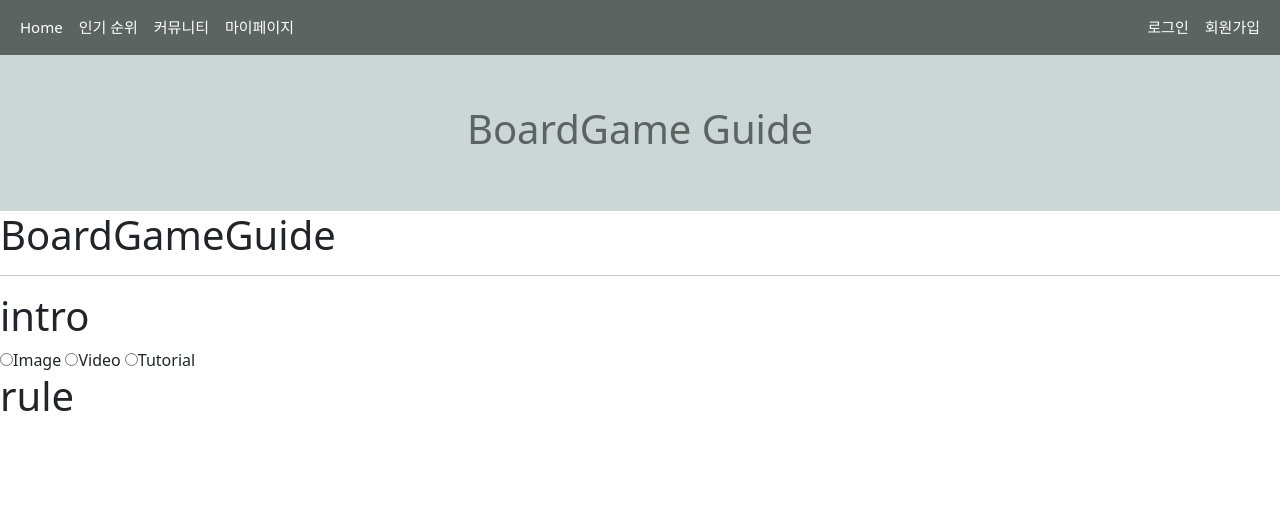
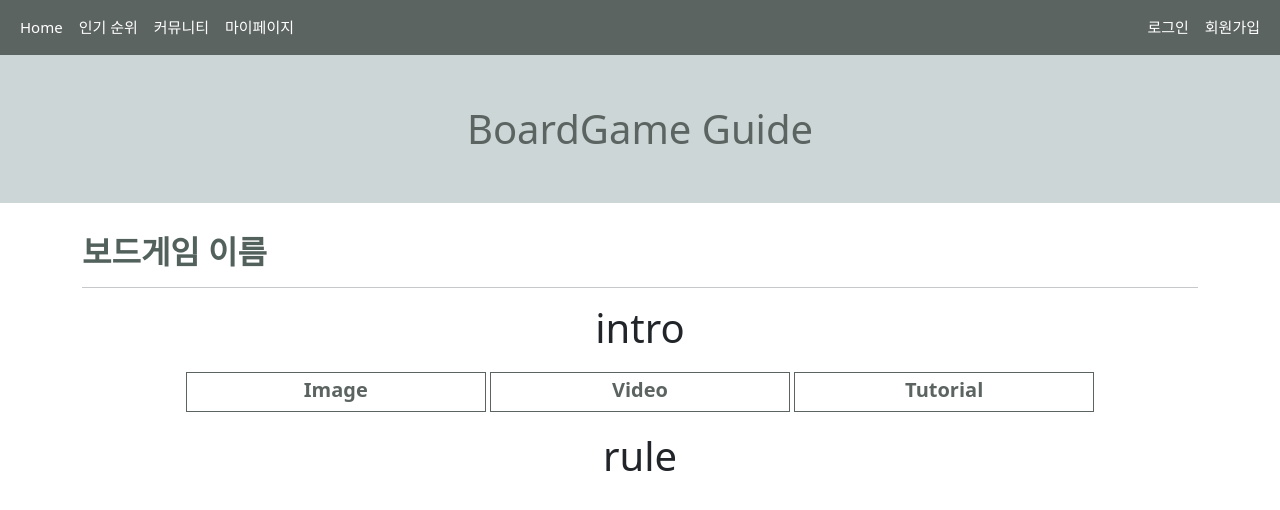
Before and after one commit to J1Yun/board-game-guide, a Django app: template BoardGameGuide/boardgame/templates/game.html in a window 1280 px wide. Shown: the top 510 px of the page. Run offline with Django 3.2, Linux system fonts and the light colour scheme; the template is opened without the code that fills it, so the values that code supplies are empty.

Commit message:
Update game.html

```diff
--- a/BoardGameGuide/boardgame/templates/game.html
+++ b/BoardGameGuide/boardgame/templates/game.html
@@ -1,9 +1,10 @@
 {% extends 'base.html' %}
 {% load static %}
 {% block content %}
-<link rel="stylesheet" type="text/css" href="{% static 'css/main.css' %}">
+<link rel="stylesheet" type="text/css" href="{% static 'css/game.css' %}">
+    <div class="body container-md">
             <div class = 'title'>
-                <h1>BoardGameGuide</h1>
+                <h2><b>보드게임 이름</b></h2>
             </div>
             <hr>
             <div class = 'intro'>
@@ -18,6 +19,6 @@
             <div class = 'rule'>
                 <h1>rule</h1>
             </div>
-
+        </div>
 
 {% endblock %}
```
